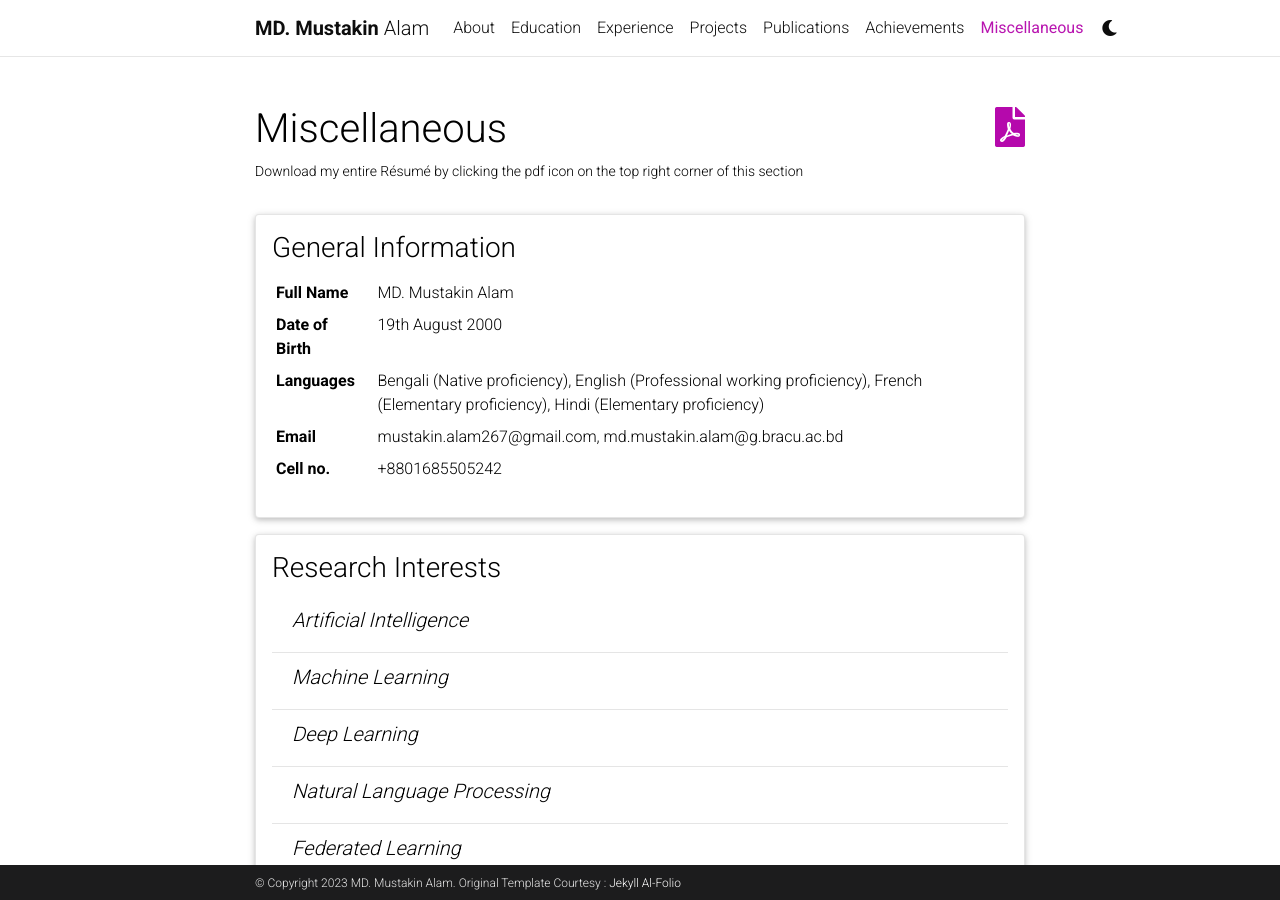
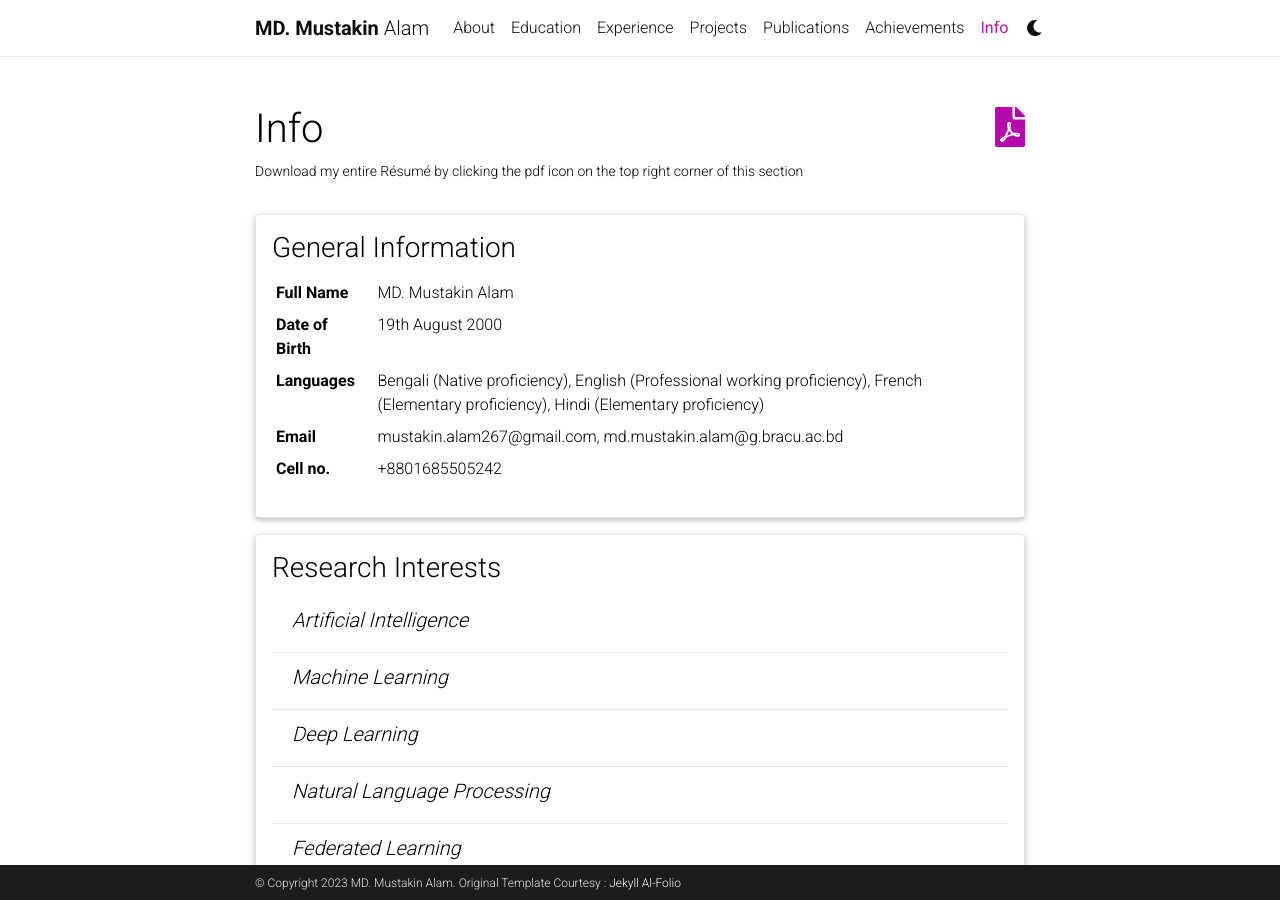
Before and after one commit to mustakinalam/mustakinalam.github.io, a Jekyll site: the page built from _pages/info.md, in a window 1280 px wide and 900 px high. Built offline with Jekyll 4.4.1, drawn with Linux system fonts in a browser that asks for light colours; comment, search, counter and statistics services are not loaded; a style sheet for code colours, icons or effects is not loaded.

Commit message:
info update

```diff
--- a/_pages/miscellaneous.md
+++ b/_pages/info.md
@@ -1,7 +1,7 @@
 ---
 layout: cv
-permalink: /miscellaneous/
-title: Miscellaneous
+permalink: /info/
+title: Info
 description: Download my entire Résumé by clicking the pdf icon on the top right corner of this section
 nav: true
 nav_order: 7
```
